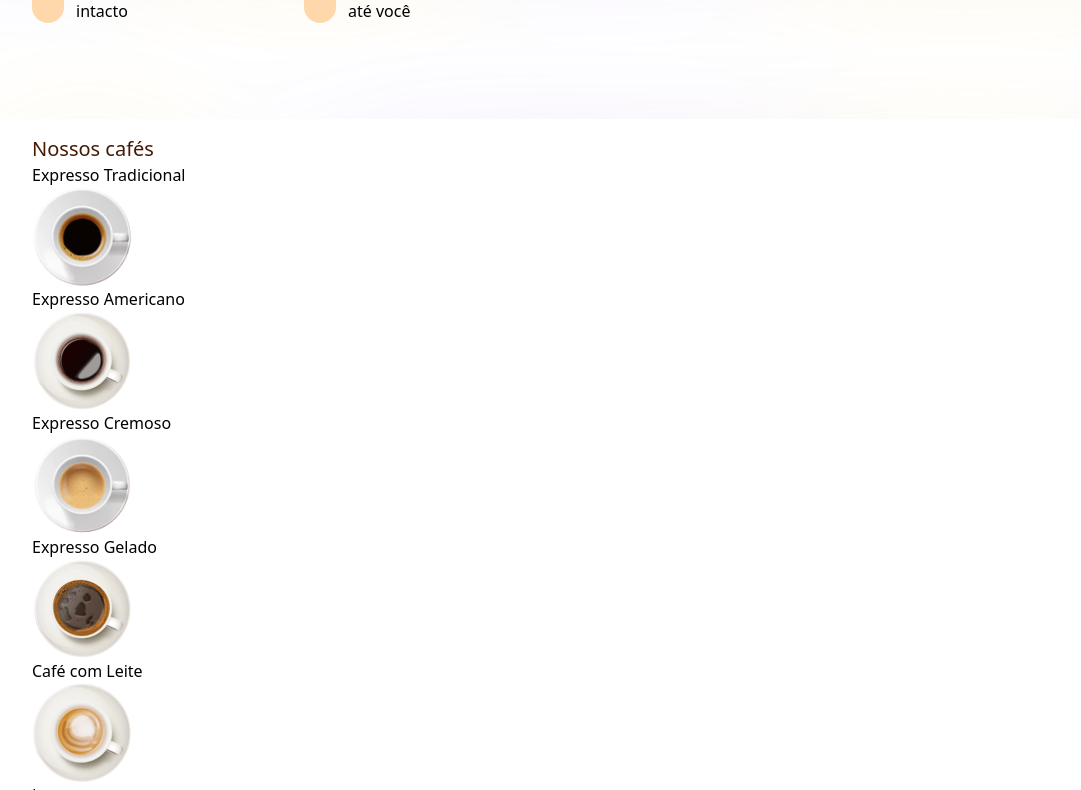
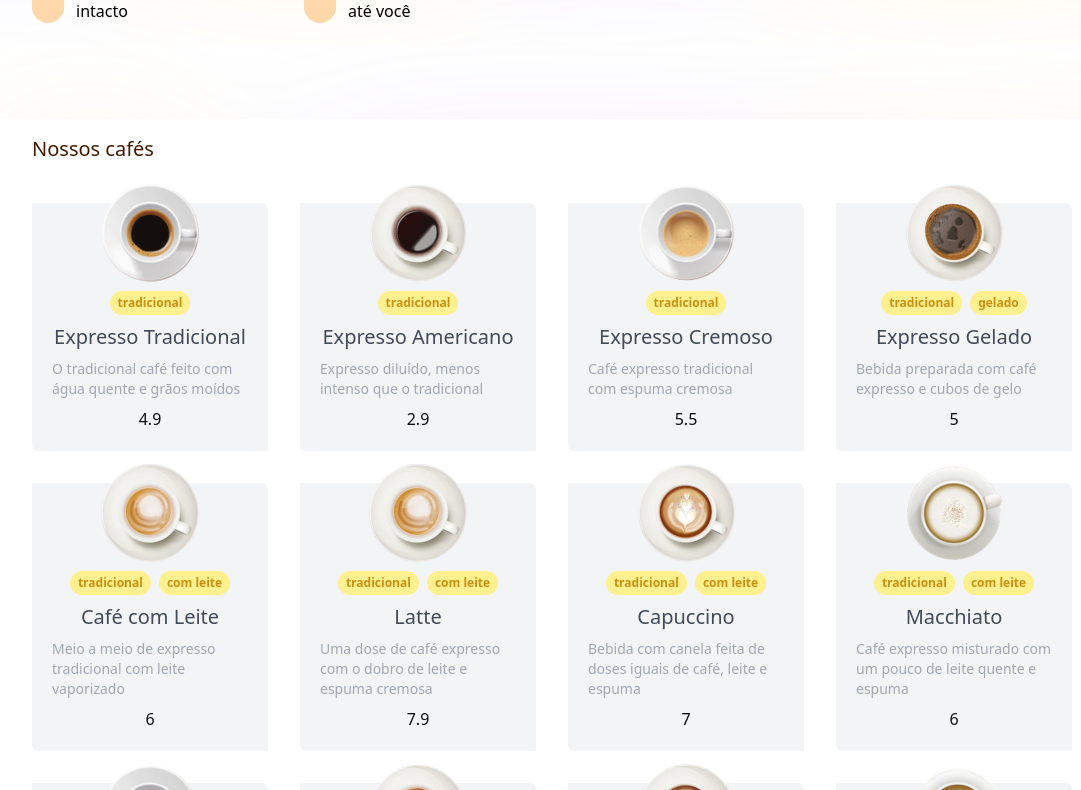
Before and after one commit to brunovgois/coffee-marketplace, a React (Vite) app: page / in a window 1280 px wide. Shown: the part 650-1440 px from the top of the page, without its empty margins (88-1169 px from the left). Built offline with nearby package versions, Linux system fonts and the light colour scheme.

Commit message:
WIP CoffeeCard

```diff
--- /dev/null
+++ b/src/components/CoffeeCard.tsx
@@ -0,0 +1,34 @@
+import { coffeeType } from "../mock/coffe";
+
+type CoffeeCardProps = {
+  coffee: coffeeType;
+};
+export function CoffeeCard({ coffee }: CoffeeCardProps) {
+  return (
+    <div key={coffee.id} className='bg-gray-100 opacity-95 px-5 pb-5 rounded-tr-md rounded-bl-md flex flex-col items-center gap-2'>
+      <img
+        src={`/src/assets/coffees/${coffee.photo}`}
+        alt={`Photo image for ${coffee.name}`}
+        className='-mt-5'
+        />
+        <div className="flex gap-2">
+          {
+            coffee.tags.map(tag => {
+              return (
+                <div className="rounded-full bg-yellow-200 px-2 py-1 w-fit" key={tag}>
+                  <p className="text-yellow-600 font-bold font-sans text-xs">{tag}</p>
+                </div>
+              )
+            })
+          }
+        </div>
+        <h2 className="text-gray-700 text-xl">{coffee.name}</h2>
+
+        <p className="text-gray-400 text-sm">{coffee.description}</p>
+
+        <div className="flex">
+          {coffee.price}
+        </div>
+    </div>
+  );
+}
--- a/src/pages/Home.tsx
+++ b/src/pages/Home.tsx
@@ -1,5 +1,6 @@
 import { Coffee, Package, ShoppingCart, Timer } from "@phosphor-icons/react";
 import CoffeArt from "../assets/CoffeArt.svg";
+import { CoffeeCard } from "../components/CoffeeCard";
 import { useGetCoffees } from "../hooks/useGetCoffees";
 
 export function Home() {
@@ -48,20 +49,14 @@ export function Home() {
       </div>
 
       <section>
-        <h2 className="pt-4 text-xl leading-snug text-amber-950">
+        <h2 className="pt-4 text-xl leading-snug text-amber-950 mb-10">
           Nossos cafés
         </h2>
-        {coffees.map((coffee) => {
-          return (
-            <div key={coffee.id}>
-              <h1>{coffee.name}</h1>
-              <img
-                src={`/src/assets/coffees/${coffee.photo}`}
-                alt={`Photo image for ${coffee.name}`}
-              />
-            </div>
-          );
-        })}
+        <div className="grid grid-cols-4 gap-8">
+          {coffees.map((coffee) => {
+            return <CoffeeCard coffee={coffee} />;
+          })}
+        </div>
       </section>
     </main>
   );
```
